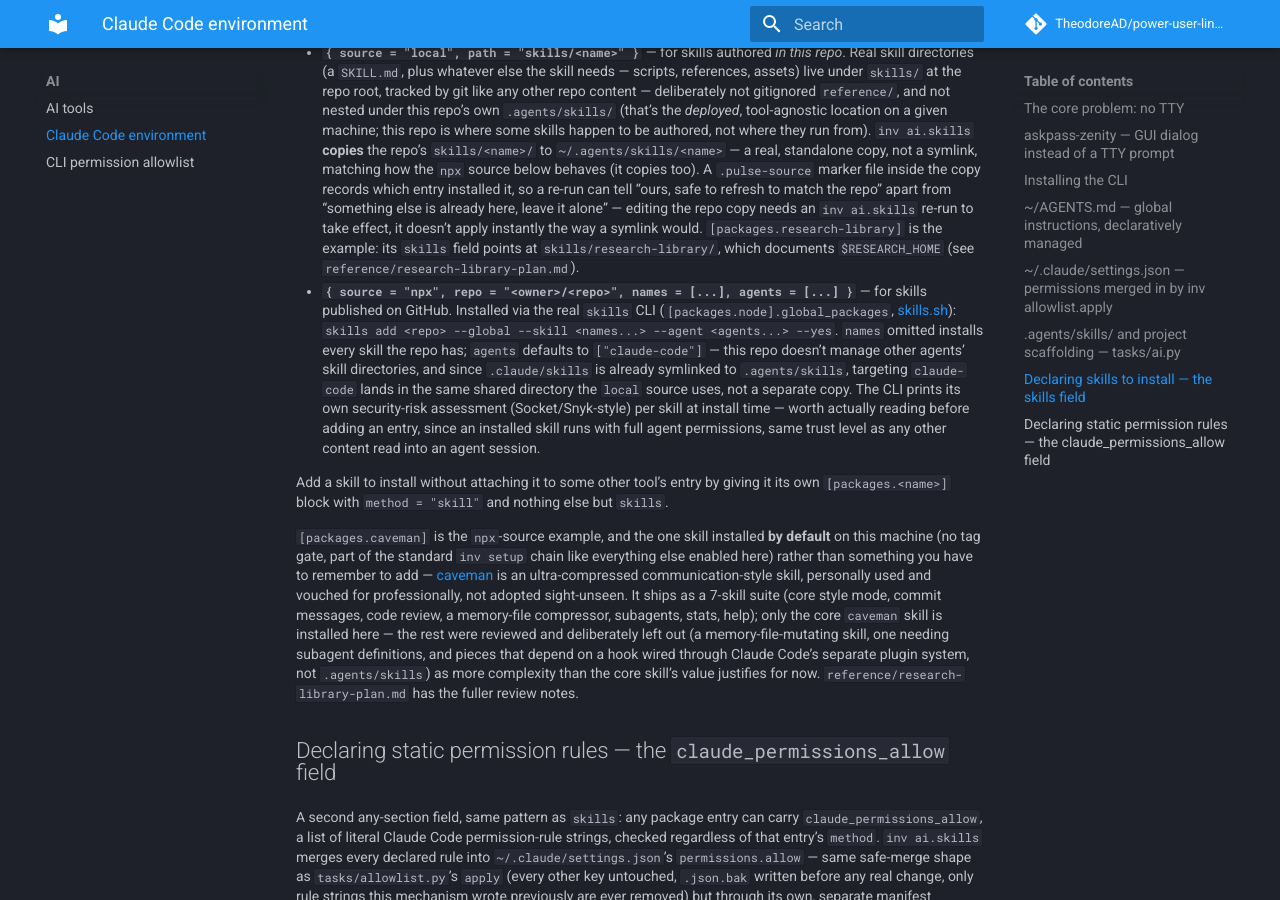
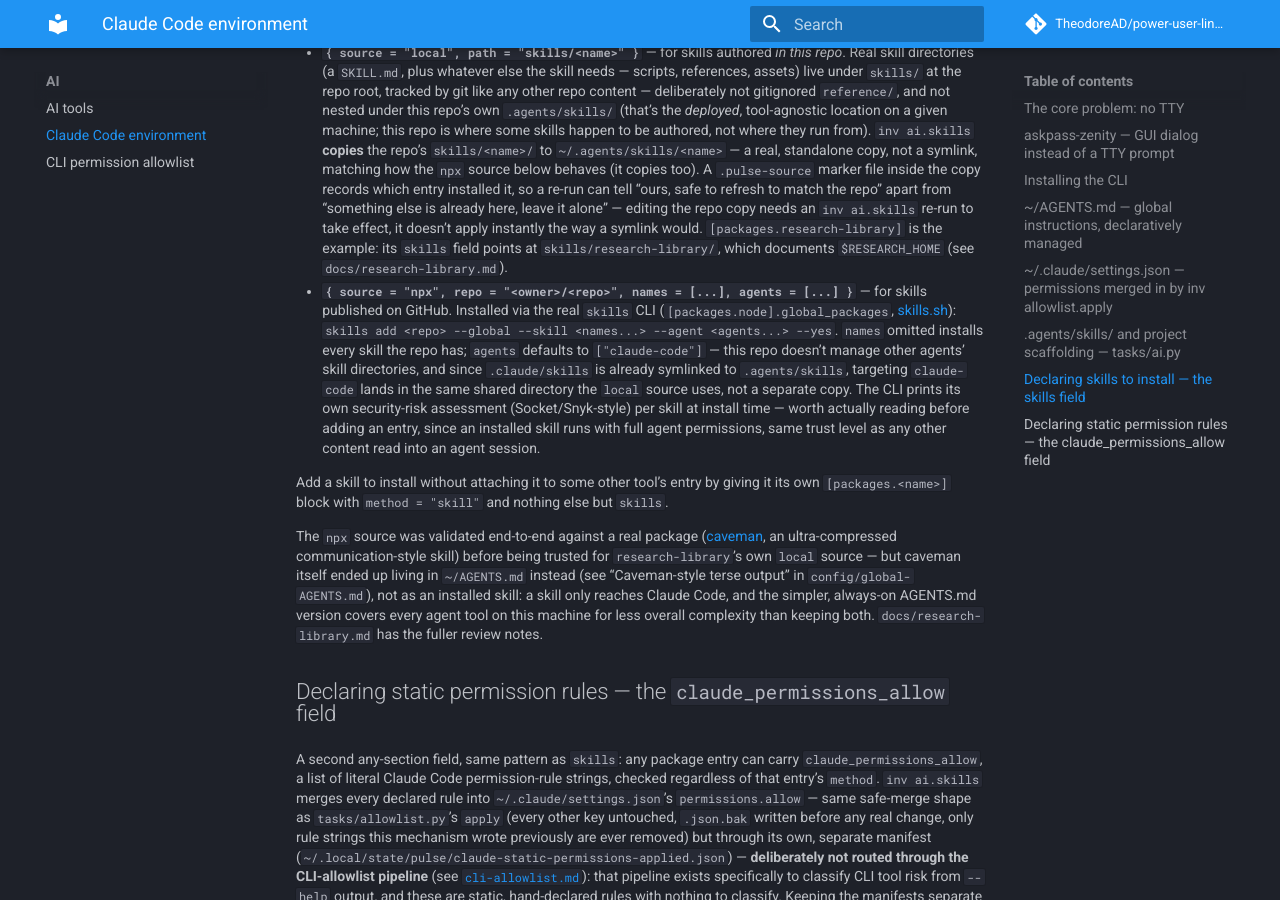
Before and after one commit to TheodoreAD/power-user-linux-setup, an MkDocs documentation site: the page built from docs/claude-code.md, in a window 1280 px wide and 900 px high, scrolled down 2787 px. Built offline with MkDocs 1.6.1 and Material for MkDocs 9.7.7, drawn with Linux system fonts in a browser that asks for light colours; comment, search, counter and statistics services are not loaded.

Commit message:
Remove the caveman skill, keep only the always-on AGENTS.md rules
Caveman (an ultra-compressed communication-style skill/AGENTS.md addition)
ended up installed two ways: as a Claude-Code-only skill (conditionally
triggered) and duplicated into ~/AGENTS.md (unconditional, every agent tool).
Once the AGENTS.md copy existed, the skill was mostly redundant for Claude
Code specifically — same rules, two places — and its only remaining value
(switchable intensity levels: lite/full/ultra/wenyan) was more complexity
than wanted.

Removed [packages.caveman] from setup.toml and uninstalled the skill itself
(`skills remove --global --skill caveman --agent claude-code --yes`).
Trimmed config/global-AGENTS.md's "Caveman-style terse output" section down
to one always-on mode — no levels, no wenyan, no switch command — keeping
only what does most of the work: drop filler, never drop negations, exact
code/errors verbatim, and the security/irreversible-action carve-out. One
source of truth instead of two partially-overlapping ones.

Co-Authored-By: Claude Sonnet 5 <noreply@anthropic.com>

```diff
--- a/docs/claude-code.md
+++ b/docs/claude-code.md
@@ -148,7 +148,7 @@ that entry's own `method` — same any-section pattern as `zshenv`/`zshrc`/`zpro
   an `inv ai.skills` re-run to take effect, it doesn't apply instantly the way a symlink would.
   `[packages.research-library]` is the example: its `skills` field points at
   `skills/research-library/`, which documents `$RESEARCH_HOME` (see
-  `reference/research-library-plan.md`).
+  `docs/research-library.md`).
 - **`{ source = "npx", repo = "<owner>/<repo>", names = [...], agents = [...] }`** — for skills
   published on GitHub. Installed via the real `skills` CLI (`[packages.node].global_packages`,
   [skills.sh](https://skills.sh)): `skills add <repo> --global --skill <names...> --agent
@@ -163,17 +163,13 @@ that entry's own `method` — same any-section pattern as `zshenv`/`zshrc`/`zpro
 Add a skill to install without attaching it to some other tool's entry by giving it its own
 `[packages.<name>]` block with `method = "skill"` and nothing else but `skills`.
 
-`[packages.caveman]` is the `npx`-source example, and the one skill installed **by default** on
-this machine (no tag gate, part of the standard `inv setup` chain like everything else enabled
-here) rather than something you have to remember to add — [caveman](https://github.com/
-JuliusBrussee/caveman) is an ultra-compressed communication-style skill, personally used and
-vouched for professionally, not adopted sight-unseen. It ships as a 7-skill suite (core style
-mode, commit messages, code review, a memory-file compressor, subagents, stats, help); only the
-core `caveman` skill is installed here — the rest were reviewed and deliberately left out (a
-memory-file-mutating skill, one needing subagent definitions, and pieces that depend on a hook
-wired through Claude Code's separate plugin system, not `.agents/skills`) as more complexity than
-the core skill's value justifies for now. `reference/research-library-plan.md` has the fuller
-review notes.
+The `npx` source was validated end-to-end against a real package
+([caveman](https://github.com/JuliusBrussee/caveman), an ultra-compressed communication-style
+skill) before being trusted for `research-library`'s own `local` source — but caveman itself
+ended up living in `~/AGENTS.md` instead (see "Caveman-style terse output" in
+`config/global-AGENTS.md`), not as an installed skill: a skill only reaches Claude Code, and the
+simpler, always-on AGENTS.md version covers every agent tool on this machine for less overall
+complexity than keeping both. `docs/research-library.md` has the fuller review notes.
 
 ## Declaring static permission rules — the `claude_permissions_allow` field
 
```
Also changed, not shown: config/global-AGENTS.md (+10 -41 lines), setup.toml (+0 -21 lines).
